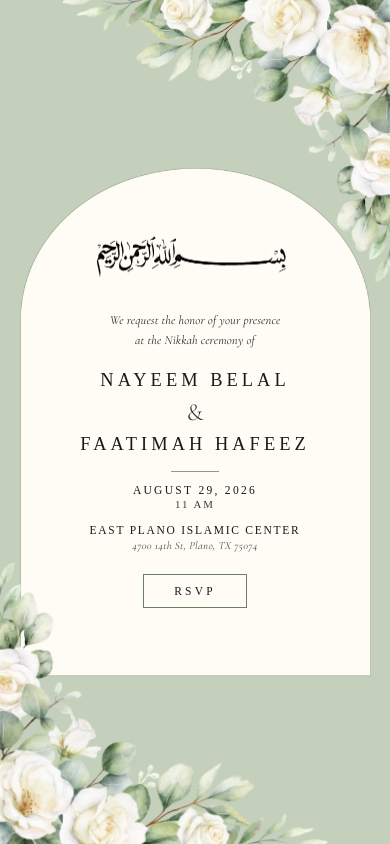
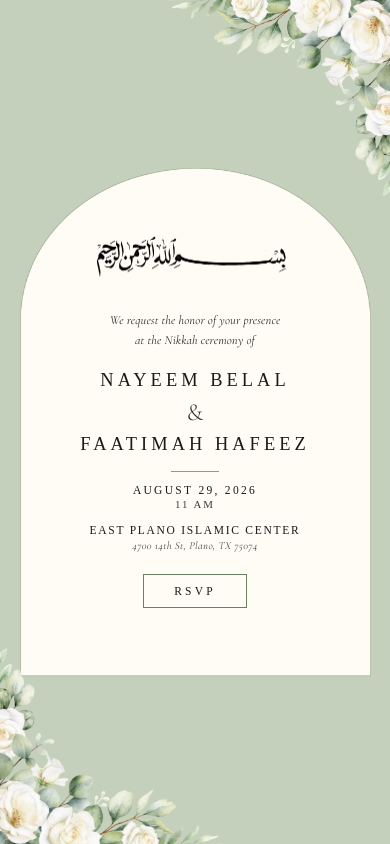
Before and after one commit to NayeemBelal/weddingRSVP, a React (Vite) app: page / in a window 390 px wide. Built offline with nearby package versions, Linux system fonts and the light colour scheme; a web font is replaced by a local one.

Commit message:
edit sizes

```diff
--- a/index.html
+++ b/index.html
@@ -2,7 +2,7 @@
 <html lang="en">
   <head>
     <meta charset="UTF-8" />
-    <meta name="viewport" content="width=device-width, initial-scale=1.0" />
+    <meta name="viewport" content="width=device-width, initial-scale=1.0, viewport-fit=cover" />
     <title>Nayeem &amp; Faatimah — Nikkah</title>
     <link rel="preconnect" href="https://fonts.googleapis.com" />
     <link rel="preconnect" href="https://fonts.gstatic.com" crossorigin />
--- a/src/App.css
+++ b/src/App.css
@@ -1,6 +1,6 @@
 /* ── Page ── */
 .page {
-  min-height: 100vh;
+  height: 100vh;
   width: 100%;
   background-color: #c5d0bc;
   display: flex;
@@ -27,7 +27,7 @@
 }
 
 .flowers-tr {
-  top: -40px;
+  top: calc(-1 * env(safe-area-inset-top, 0px) - 20px);
   right: -40px;
   transform: rotate(180deg);
 }
@@ -337,7 +337,7 @@
 /* ── Mobile tweaks ── */
 @media (max-width: 600px) {
   .flowers {
-    width: clamp(280px, 88vw, 420px);
+    width: clamp(200px, 62vw, 300px);
   }
 
   .flowers-bl {
@@ -346,7 +346,7 @@
   }
 
   .flowers-tr {
-    top: -10px;
+    top: calc(-1 * env(safe-area-inset-top, 0px) - 10px);
     right: -10px;
   }
 
--- a/src/index.css
+++ b/src/index.css
@@ -13,5 +13,5 @@
   font-family: 'Cormorant Garamond', Georgia, serif;
   -webkit-font-smoothing: antialiased;
   background-color: #c8d5bf;
-  overflow-x: hidden;
+  overflow: hidden;
 }
```
